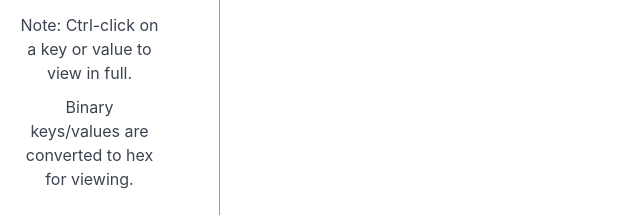
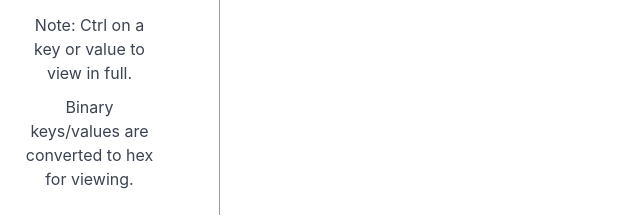
Before and after one commit to Darkle/electron-lmdb-viewer, an Electron app: page renderer/index.html in a window 1400 px wide. Shown: the part 345-562 px from the top of the page, 0-640 px from the left. Drawn offline with Linux system fonts and the light colour scheme.

Commit message:
Updated description

```diff
--- a/renderer/index.html
+++ b/renderer/index.html
@@ -36,7 +36,7 @@
           <button id="db-select-button" @click="openDB">Open DB</button>
           <span id="db-path-location">{{ state.dbFilePath }}</span>
         </fieldset>
-        <p class="note">Note: Ctrl-click on a key or value to view in full.</p>
+        <p class="note">Note: Ctrl on a key or value to view in full.</p>
         <p class="note">Binary keys/values are converted to hex for viewing.</p>
       </div>
       <div id="grid-container">
--- a/renderer/index.js
+++ b/renderer/index.js
@@ -27,7 +27,7 @@ const state = Vue.reactive({
 })
 
 // Cant show the whole data in the table cell as some data might be huge.
-// We show it all in the textarea popup on ctrl+click instead.
+// We show it all in the textarea popup on click instead.
 function trimDBDataForTableCell({ key, value }) {
   if (value.length > 100) {
     value = value.slice(0, 100) + '...'
```
Also changed, not shown: screenshot.png (deleted).
